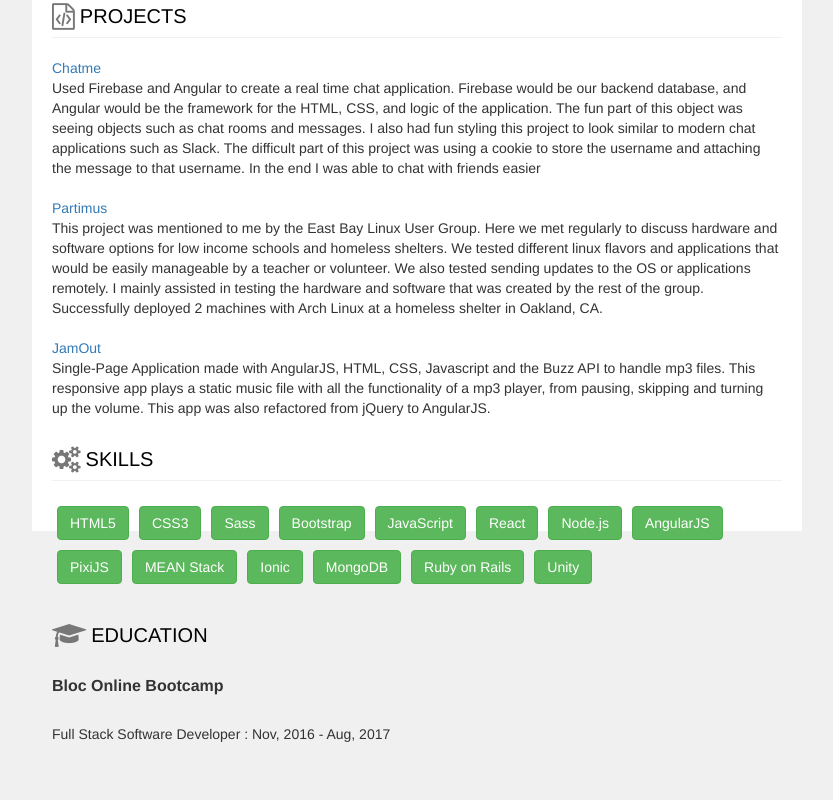
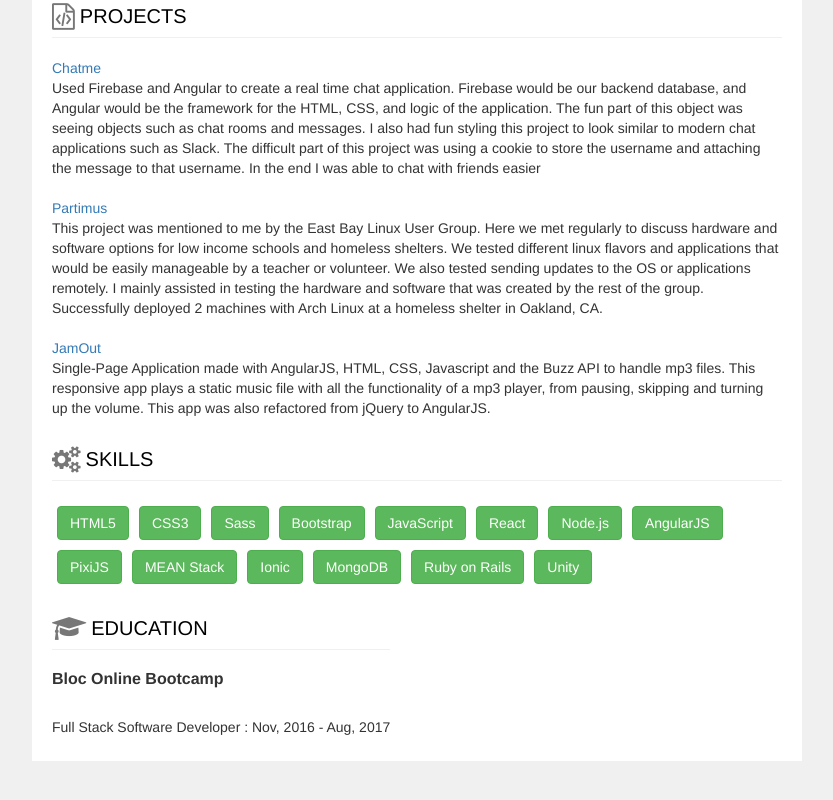
Before and after one commit to bl2i4n/react-resume, a React (Create React App) app: page / in a window 1280 px wide. Shown: the part 754-1554 px from the top of the page, without its empty margins (413-1246 px from the left). Built offline with nearby package versions, Linux system fonts and the light colour scheme.

Commit message:
fix: added padding style to main section to fix education/skills overlap

```diff
--- a/src/styles/App.css
+++ b/src/styles/App.css
@@ -22,7 +22,7 @@ li#links{
 }
 
 #move{
-  padding-top: 25px;
+  padding-top: 18px;
   float: left;
 }
 
@@ -41,6 +41,10 @@ aside .inner, main .inner {
   background: #fff;
   padding: 20px;
 }
+main .inner {
+  padding-bottom: 250px;
+}
+
 h1 {
   font-size: 24px;
   margin-bottom: 0;
```
